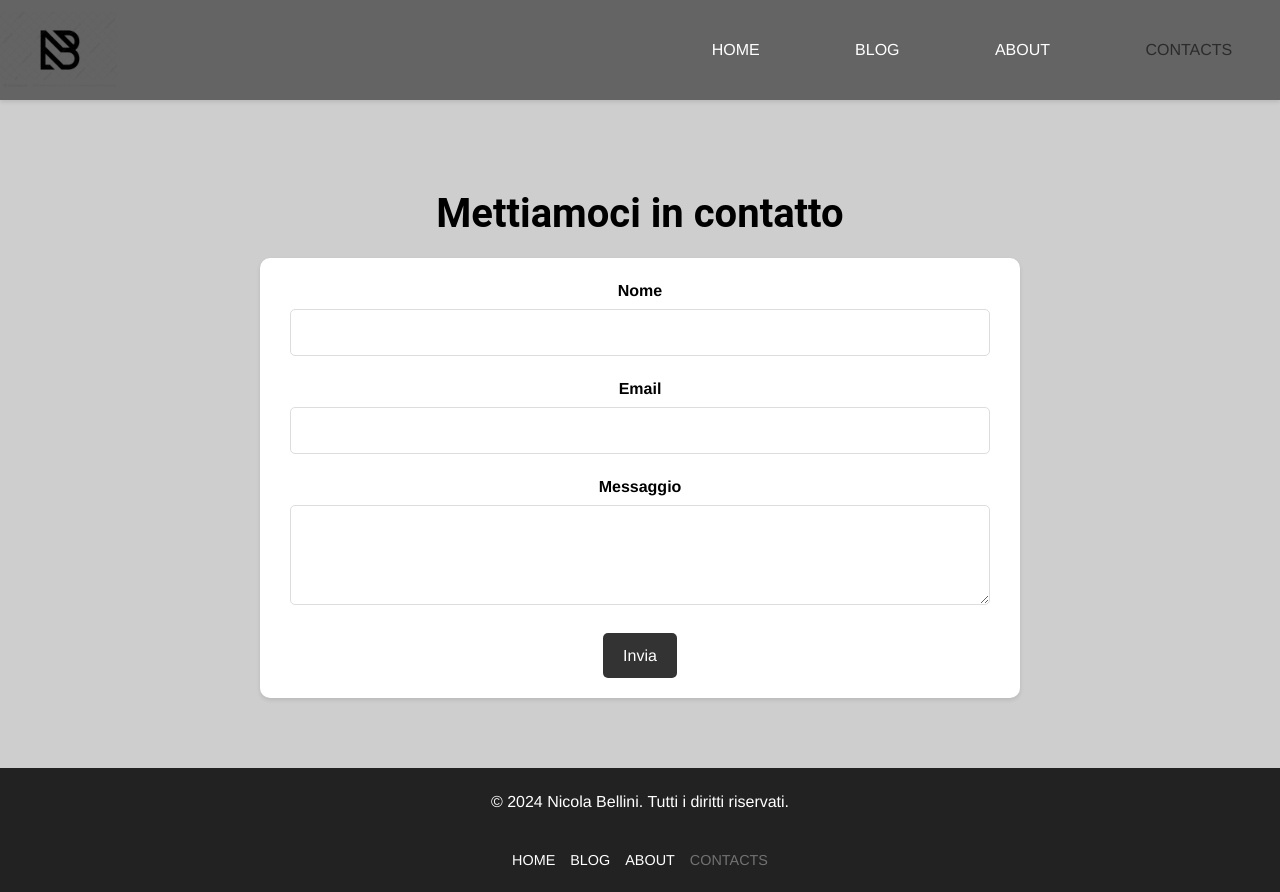
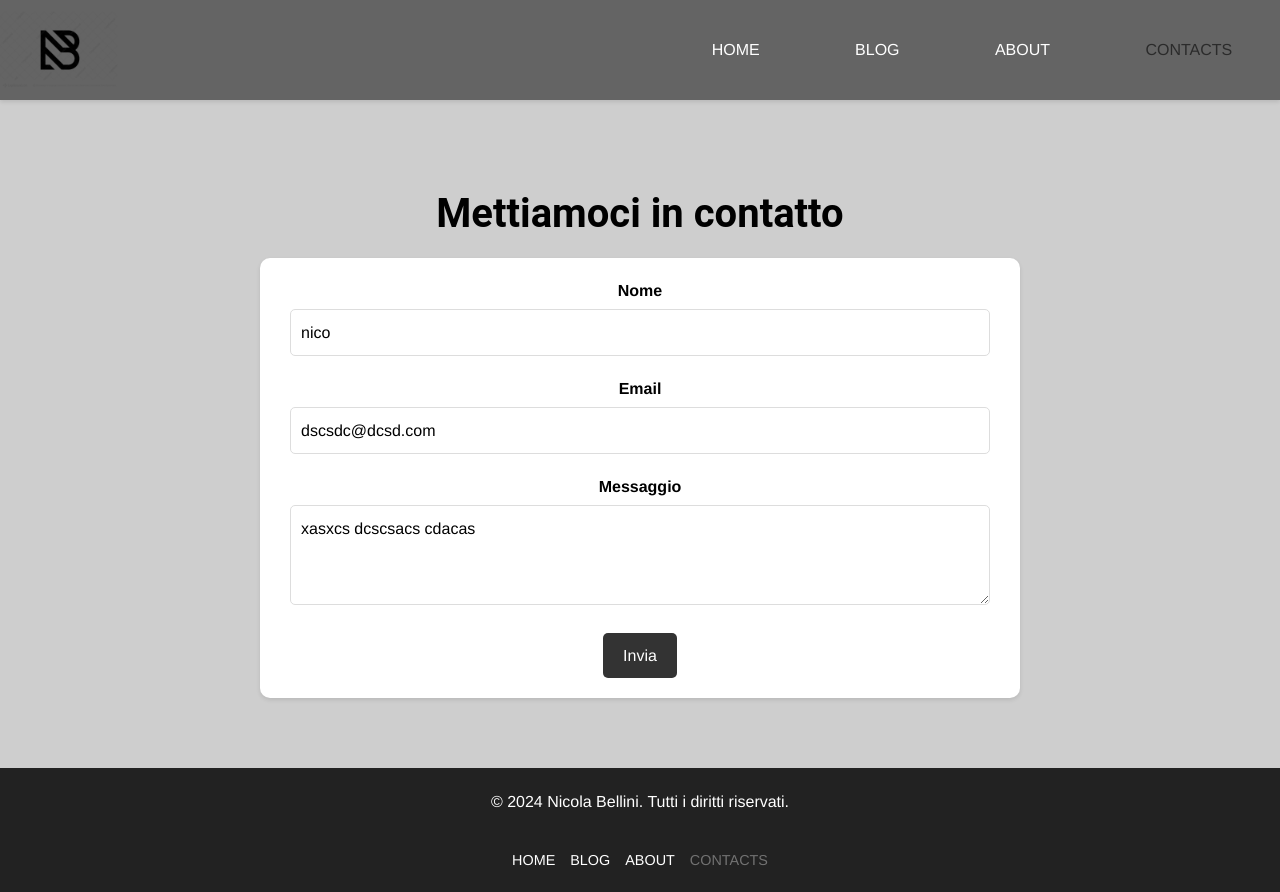
Before and after one commit to NicolaBellini/vite-boolfolio, a Vue app: page /contact in a window 1280 px wide. Built offline with nearby package versions, Linux system fonts and the light colour scheme; no server answers.

Commit message:
[ad] send-mail call

```diff
--- a/src/pages/contact.vue
+++ b/src/pages/contact.vue
@@ -1,7 +1,37 @@
 <script>
 import { gsap } from "gsap";
+import axios from "axios";
+import store from "../store";
+
 export default {
   name: "contact",
+  data() {
+    return {
+      name: "nico",
+      mail: "dscsdc@dcsd.com",
+      text: "xasxcs dcscsacs cdacas",
+      // store,
+    };
+  },
+  methods: {
+    sendMail() {
+      // console.log("send");
+      const data = {
+        name: this.name,
+        mail: this.mail,
+        text: this.text,
+      };
+      // console.log(data);
+      axios
+        .post(store.apiUrl + "send-mail", data)
+        .then((res) => {
+          console.log(res.data);
+        })
+        .catch((error) => {
+          console.log(error.message);
+        });
+    },
+  },
 
   mounted() {
     gsap.from(".contact-title", {
@@ -35,18 +65,18 @@ export default {
   <section class="contact">
     <div class="container">
       <h1 class="contact-title">Mettiamoci in contatto</h1>
-      <form class="contact-form">
+      <form @submit.prevent="sendMail" class="contact-form">
         <div class="form-group">
           <label for="name">Nome</label>
-          <input type="text" id="name" name="name" required />
+          <input v-model="name" type="text" id="name" name="name" required />
         </div>
         <div class="form-group">
           <label for="email">Email</label>
-          <input type="email" id="email" name="email" required />
+          <input v-model="mail" type="email" id="mail" name="email" required />
         </div>
         <div class="form-group">
           <label for="message">Messaggio</label>
-          <textarea id="message" name="message" required></textarea>
+          <textarea v-model="text" id="message" name="text" required></textarea>
         </div>
         <button type="submit" class="submit-btn">Invia</button>
       </form>
--- a/src/pages/detailProject.vue
+++ b/src/pages/detailProject.vue
@@ -59,7 +59,7 @@ export default {
   <div class="container mt-5 mb-5">
     <div v-if="!loading" class="card border-0 shadow-sm">
       <img
-        :src="`http://127.0.0.1:8000${project.image}`"
+        :src="project.image"
         class="card-img-top"
         alt="Project Image"
         ref="projectImage"
```
